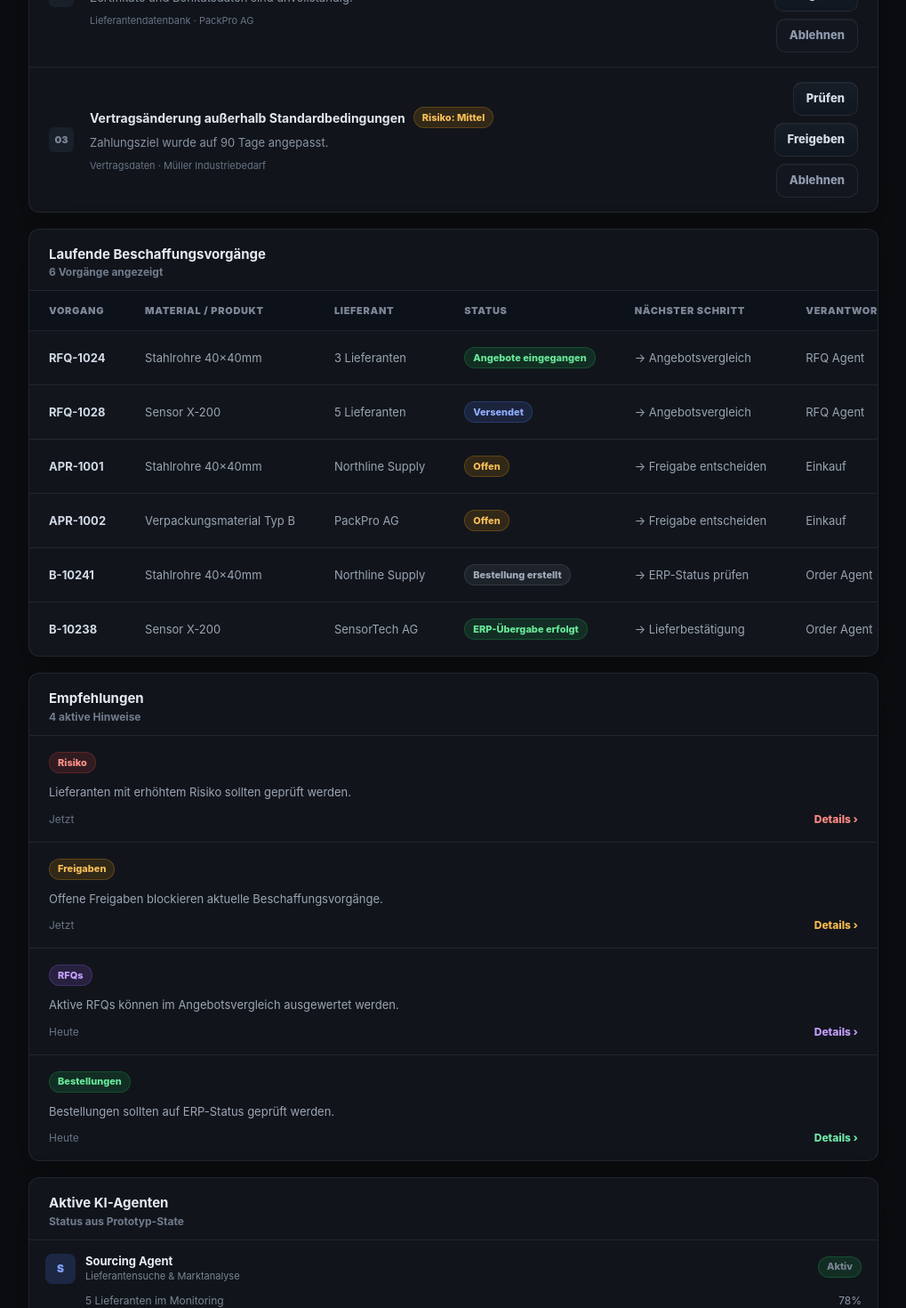
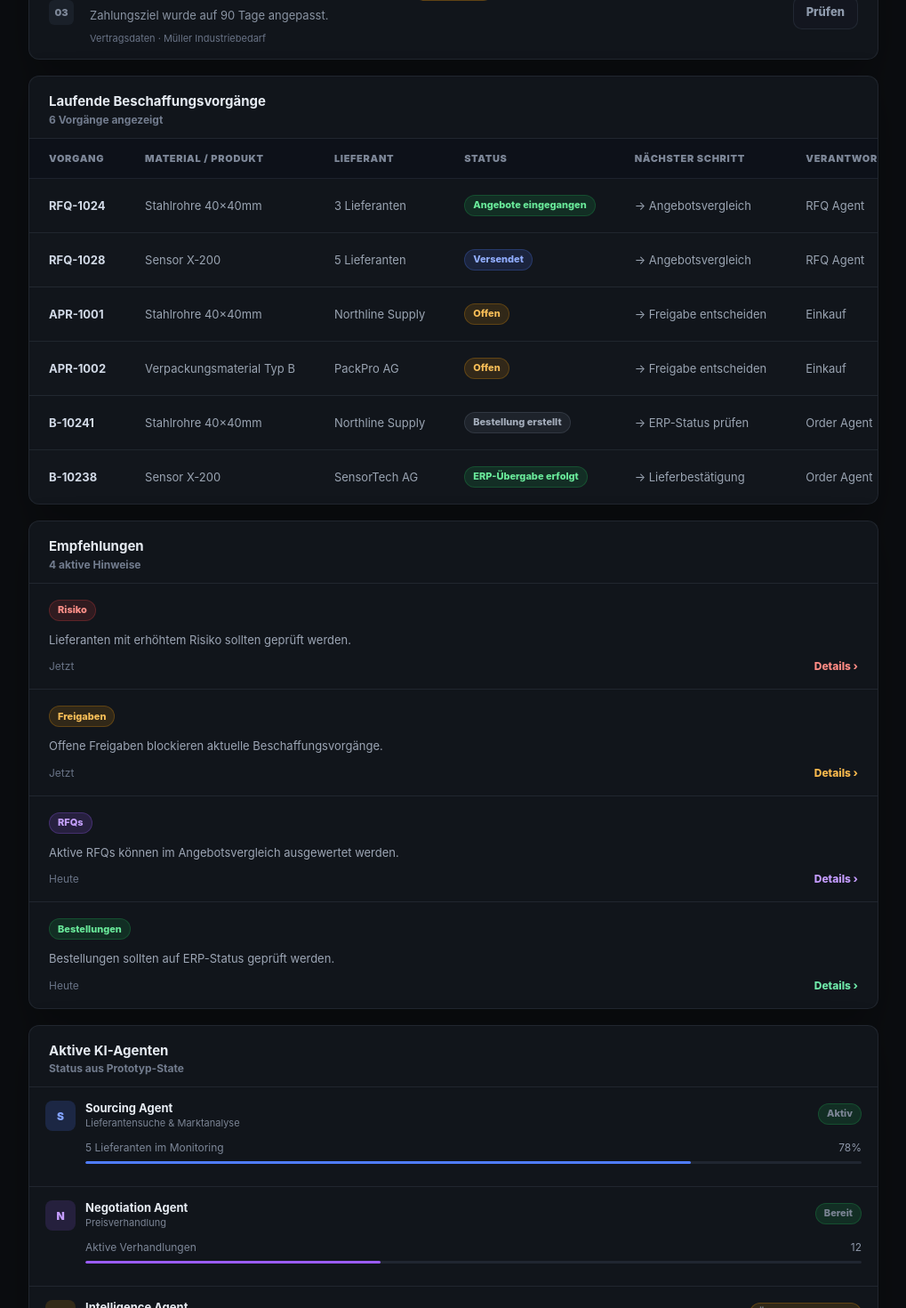
Before and after one commit to Jonasbrother299/ITP_B2B_Agent, a React (Vite) app: page /#/dashboard in a window 1280 px wide. Shown: the part 1080-2550 px from the top of the page at 89% size, without its empty margins (260-1279 px from the left). Built offline with nearby package versions, Linux system fonts and the light colour scheme.

Commit message:
Update UX

```diff
--- a/src/components/cards/AgentCard.jsx
+++ b/src/components/cards/AgentCard.jsx
@@ -17,10 +17,7 @@ function AgentCard({ agent }) {
         </div>
         <p>{agent.task}</p>
         <div className="agent-card__progress">
-          <span className="agent-card__progress-label">
-            {agent.detail}
-            {agent.progressValue ? <span>{agent.progressValue}</span> : null}
-          </span>
+          <span className="agent-card__progress-label">{agent.detail}</span>
           <span className="agent-card__progress-percent">{agent.progressMeta || `${agent.progress}%`}</span>
           <i>
             <b style={{ width: `${agent.progress}%` }} />
--- a/src/pages/Dashboard.jsx
+++ b/src/pages/Dashboard.jsx
@@ -100,8 +100,7 @@ function Dashboard() {
       detail: 'Aktive Verhandlungen',
       progress: negotiationCase ? 74 : 38,
       status: negotiationCase ? 'Verhandlung läuft' : 'Bereit',
-      progressValue: '12',
-      progressMeta: `${negotiationCase ? 74 : 38}%`,
+      progressMeta: '12',
       tone: 'purple',
       path: '/verhandlungen',
     },
@@ -264,8 +263,6 @@ function Dashboard() {
                   </div>
                   <div className="decision-card__actions">
                     <Link className="btn btn--primary btn--small" to="/freigaben">Prüfen</Link>
-                    <Link className="btn btn--success btn--small" to="/freigaben">Freigeben</Link>
-                    <Link className="btn btn--ghost btn--small" to="/freigaben">Ablehnen</Link>
                   </div>
                 </article>
               ))}
--- a/src/styles/04_features/dashboard/_dashboard.scss
+++ b/src/styles/04_features/dashboard/_dashboard.scss
@@ -304,7 +304,7 @@
 
 .decision-card {
   display: grid;
-  grid-template-columns: 32px minmax(0, 1fr) 170px;
+  grid-template-columns: 32px minmax(0, 1fr) 96px;
   align-items: center;
   gap: 14px;
   min-height: 90px;
```
